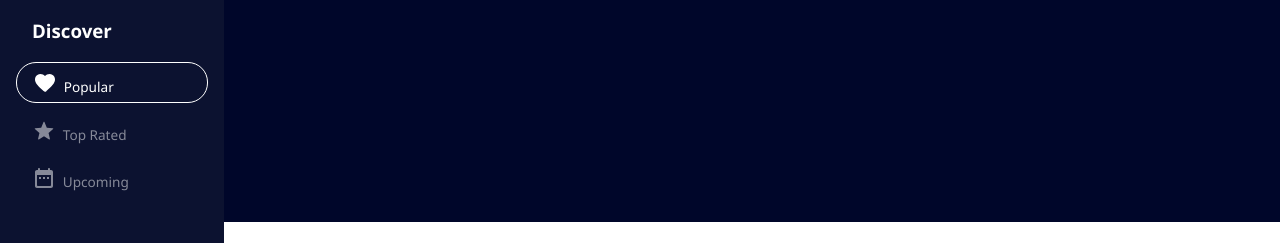
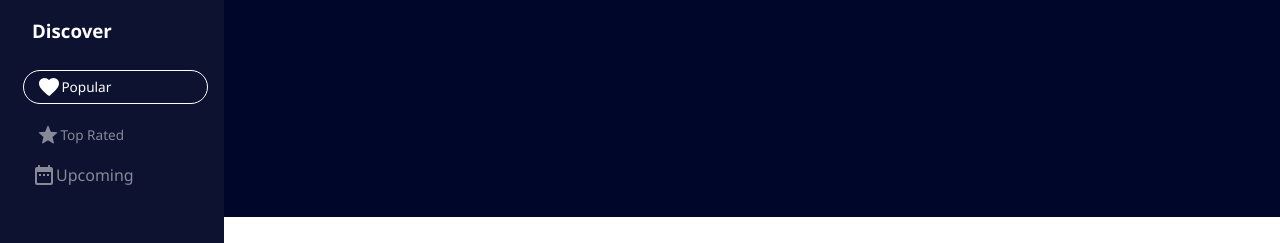
Before and after one commit to furkan-ceylan/react-movie-app, a React (Create React App) app: page / in a window 1280 px wide. Shown: the part 132-375 px from the top of the page. Built offline with nearby package versions, Linux system fonts and the light colour scheme; no server answers.

Commit message:
Add Links to routers

```diff
--- a/src/components/Sidebar.js
+++ b/src/components/Sidebar.js
@@ -3,23 +3,28 @@ import logo from '../logo.png'
 import FavoriteRoundedIcon from '@material-ui/icons/FavoriteRounded'
 import GradeRoundedIcon from '@material-ui/icons/GradeRounded'
 import DateRangeRoundedIcon from '@material-ui/icons/DateRangeRounded'
+import { Link } from 'react-router-dom'
 
 const Sidebar = () => {
   return (
     <div className="sidebar">
       <img src={logo} className="sidebar-logo" alt="logo" />
       <h3>Discover</h3>
+      <Link to="/">
         <div className="sidebar-item on-route">
           <FavoriteRoundedIcon />
-        <a href="#">Popular</a>
+          <p>Popular</p>
         </div>
+      </Link>
+      <Link to="/top-rated">
         <div className="sidebar-item">
           <GradeRoundedIcon />
-        <a href="#">Top Rated</a>
+          <p>Top Rated</p>
         </div>
+      </Link>
       <div className="sidebar-item">
         <DateRangeRoundedIcon />
-        <a href="#">Upcoming</a>
+        <p>Upcoming</p>
       </div>
     </div>
   )
```
Lines whose indentation alone changed are shown as unchanged.
